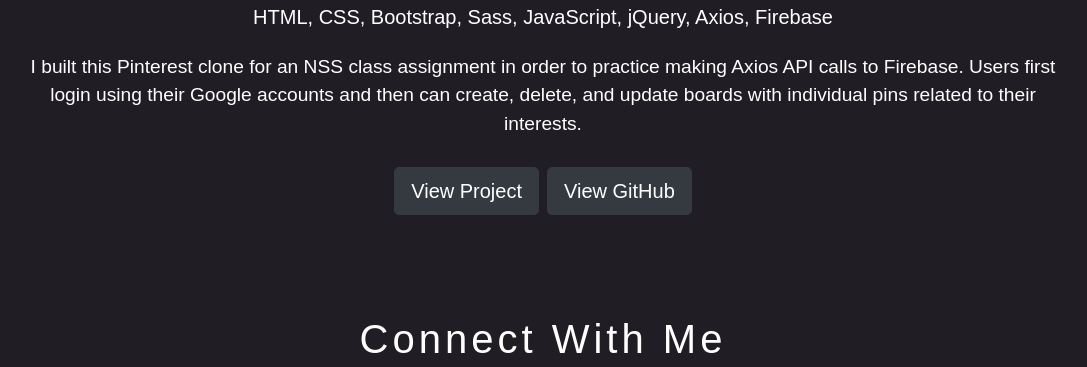
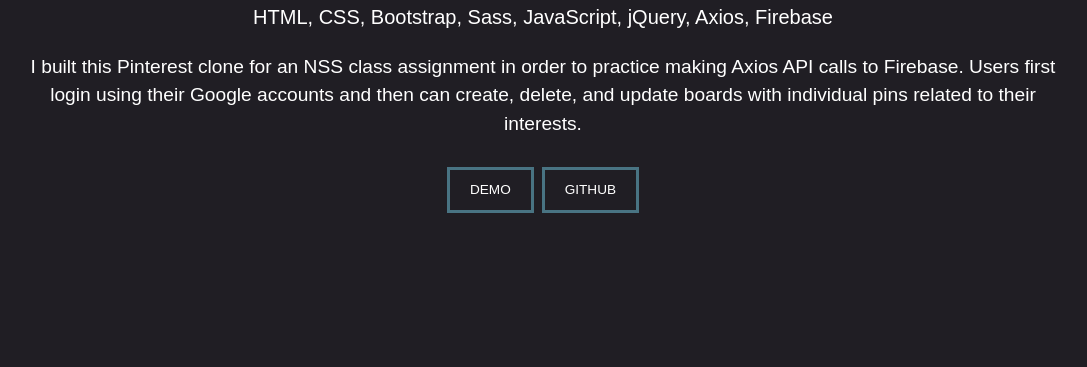
Before and after one commit to John-Fleming/john-fleming-portfolio-site, a website built with webpack: page src/index.html in a window 1280 px wide. Shown: the part 3211-3578 px from the top of the page, without its empty margins (97-1184 px from the left). Built offline with nearby package versions, Linux system fonts and the light colour scheme; some packages are replaced by stand-ins of ours; no server answers; files whose address does not match are found by name; a web font is replaced by a local one.

Commit message:
updated projects button styles

```diff
--- a/src/javascripts/components/projects/projects.js
+++ b/src/javascripts/components/projects/projects.js
@@ -18,8 +18,8 @@ const printProjects = () => {
         domString += `<h5 class="technologies-used">${project.technologiesUsed}</h5>`;
         domString += `<p class="project-description my-4">${project.description}</p>`;
         domString += '<div class="project-btns">';
-        domString += `<button class="project-Url-button btn btn-dark btn-lg mt-1 mx-1"><a class="text-white" href=${project.url} target="_blank">View Project</a></button>`;
-        domString += `<button class="github-Url-button btn btn-dark btn-lg mt-1 mx-1"><a class="text-white" href=${project.githubUrl} target="_blank">View GitHub</a></button>`;
+        domString += `<button class="project-Url-button my-button btn mt-1 mx-1"><a class="text-white" href=${project.url} target="_blank">Demo</a></button>`;
+        domString += `<button class="github-Url-button my-button btn mt-1 mx-1"><a class="text-white" href=${project.githubUrl} target="_blank">GitHub</a></button>`;
         domString += '</div>';
         domString += '</div>';
         domString += '</div>';
--- a/src/styles/main.scss
+++ b/src/styles/main.scss
@@ -30,11 +30,22 @@ body {
     position: relative;
   }
 
+    .my-button {
+      background-color: $dark;
+      color: $green;
+      border: 3px solid $green;
+      border-radius: 0;
+      text-transform: uppercase;
+      font-size: 0.85em;
+      padding: 10px 20px;
+    }
+
   #cta {
-    height: 25vh;
+    height: 50vh;
     position: relative;
-    padding: 30% 0;
+    // padding: 35% 0;
     h3 {
+      margin-top: 35%;
       font-size: 2.5em;
       letter-spacing: .1em;
     }
```
